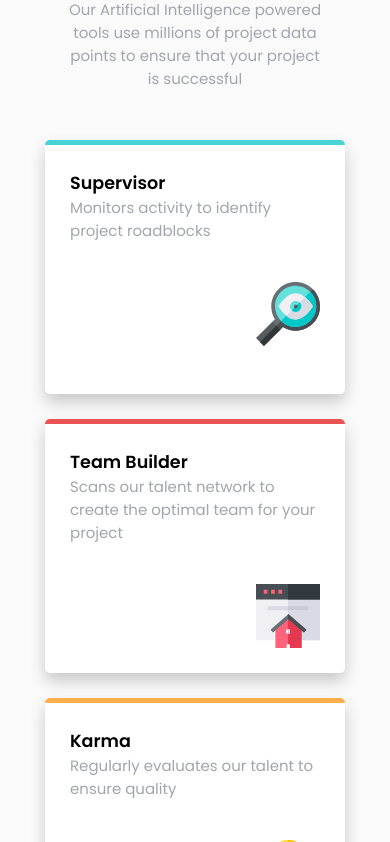
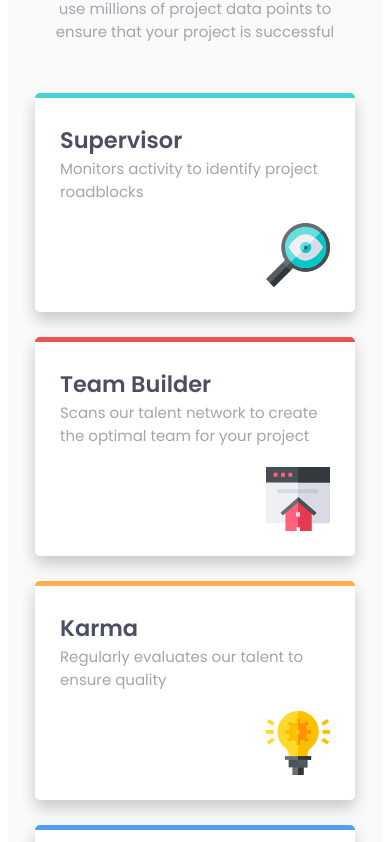
Before and after one commit to Shawnnr1475/four-card-feature-section-master, a plain HTML site: page index.html in a window 390 px wide. Shown: the part 116-958 px from the top of the page. Drawn offline with Linux system fonts and the light colour scheme.

Commit message:
fixing some styles

```diff
--- a/index.html
+++ b/index.html
@@ -19,7 +19,7 @@
 
     <div class="cards-container">
       <div class="card supervisor-card">
-        <h3>Supervisor</h3>
+        <h2>Supervisor</h2>
         <p>Monitors activity to identify project roadblocks</p>
         <div class="img">
           <img src="./images/icon-supervisor.svg" alt="icon-supervisor">
@@ -27,7 +27,7 @@
 
       </div>
       <div class="card team-builder-card">
-        <h3>Team Builder</h3>
+        <h2>Team Builder</h2>
         <p>Scans our talent network to create the optimal team for your project</p>
         <div class="img">
           <img src="./images/icon-team-builder.svg" alt="icon-team-builder">
@@ -35,7 +35,7 @@
 
       </div>
       <div class="card karma-card">
-        <h3>Karma</h3>
+        <h2>Karma</h2>
         <p>Regularly evaluates our talent to ensure quality</p>
         <div class="img">
           <img src="./images/icon-karma.svg" alt="icon-karma">
@@ -43,7 +43,7 @@
 
       </div>
       <div class="card calculator-card">
-        <h3>Calculator</h3>
+        <h2>Calculator</h2>
         <p>Uses data from past projects to provide better delivery estimates</p>
         <div class="img">
           <img src="./images/icon-calculator.svg" alt="icon-calculator">
--- a/styles.css
+++ b/styles.css
@@ -41,7 +41,6 @@ body {
     justify-content: center;
     align-items: center;
     height: 100vh;
-    padding: 1.5rem;
 
 }
 
@@ -79,8 +78,13 @@ p{
     padding: 25px;
     box-shadow: 0 8px 16px 0 rgba(0,0,0,0.2);
     position: relative;
-    min-width: 250px;
+    min-width: 270px;
+    max-height: 180px;
 
+}
+
+.card > h2{
+    color:var(--dark-blue);
 }
 .supervisor-card{
     grid-column-start: 1;
@@ -115,7 +119,7 @@ p{
 }
 
 .img{
-    margin-top: 40px;
+    margin-top: 20px;
     display: flex;
     justify-content: end;
 }
@@ -131,8 +135,9 @@ p{
 
 
     .container > p{
-        width: 260px;
+        width: 300px;
         text-align: center;
+        height: fit-content;
     }
 
     .card{
@@ -142,6 +147,7 @@ p{
         grid-column-end: 2;
         grid-row: auto;
         text-align: left;
+        margin-bottom: 25px;
     }
 
     .heading1{
@@ -150,4 +156,9 @@ p{
     .heading2{
         transform: scale(0.8);
     }
+    .cards-container{
+        gap: 0;
+        justify-content: center;
+
+    }
   }
```
